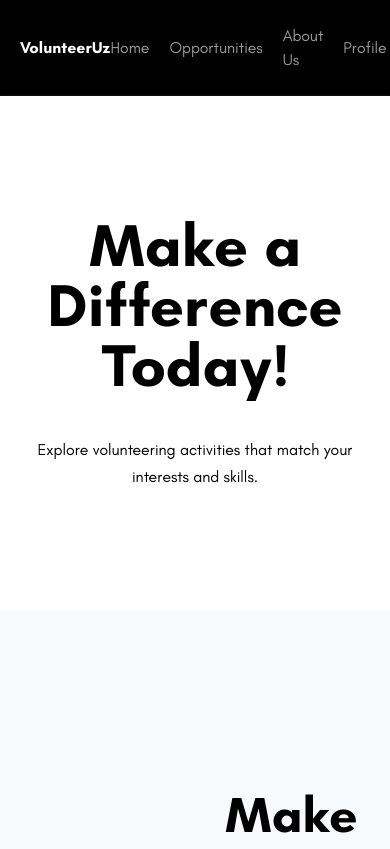
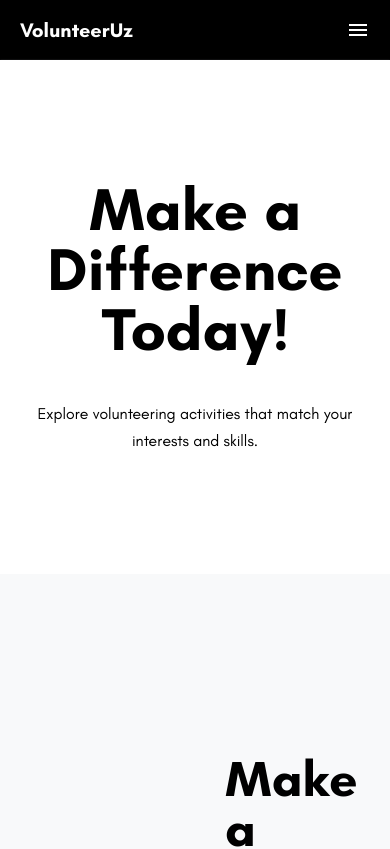
Before and after one commit to Digitals-Group/wematch, a React (Vite) app: page / in a window 390 px wide. Shown: the top 849 px of the page. Built offline with nearby package versions, Linux system fonts and the light colour scheme.

Commit message:
header responsive done

```diff
--- a/package.json
+++ b/package.json
@@ -13,6 +13,7 @@
     "axios": "^1.8.2",
     "react": "^19.0.0",
     "react-dom": "^19.0.0",
+    "react-icons": "^5.5.0",
     "react-router-dom": "^7.3.0",
     "swiper": "^11.2.5"
   },
--- a/src/Layout/Header/Header.jsx
+++ b/src/Layout/Header/Header.jsx
@@ -1,44 +1,60 @@
-import React from "react";
+import React, { useState } from "react";
 import { Link } from "react-router-dom";
+import { IoMdClose } from "react-icons/io";
+import { IoMdMenu } from "react-icons/io";
 
 const Header = () => {
+  const [isOpen, setIsOpen] = useState(false);
+
   const navLinks = [
-    {
-      name: "Home",
-      to: "/",
-    },
-    {
-      name: "Opportunities",
-      to: "/opportunity",
-    },
-    {
-      name: "About Us",
-      to: "/aboutus",
-    },
-    {
-      name: "Profile",
-      to: "/profile",
-    },
+    { name: "Home", to: "/" },
+    { name: "Opportunities", to: "/opportunity" },
+    { name: "About Us", to: "/aboutus" },
+    { name: "Profile", to: "/profile" },
   ];
+
   return (
-    <header className="bg-black py-6">
-      <div className="max-w-[1336px] w-full mx-auto px-[20px]">
-        <div className="flex items-center justify-between">
-          <Link className="text-white font-bold text-4 " to={"/"}>
-            VolunteerUz
-          </Link>
+    <header className="bg-black py-4">
+      <div className="max-w-[1336px] w-full mx-auto px-5 flex items-center justify-between">
+        <Link className="text-white font-bold text-xl" to={"/"}>
+          VolunteerUz
+        </Link>
 
-          <ul className="flex items-center gap-[20px]">
-            {navLinks?.map((link) => (
+        <button
+          className="text-white md:hidden"
+          onClick={() => setIsOpen(!isOpen)}
+        >
+          {isOpen ? <IoMdClose className="w-6 h-6" /> : <IoMdMenu className="w-6 h-6" />}
+        </button>
+
+        <ul className="hidden md:flex items-center gap-6">
+          {navLinks.map((link) => (
+            <li key={link.name}>
+              <Link className="text-[#FFFFFF99] font-inter" to={link.to}>
+                {link.name}
+              </Link>
+            </li>
+          ))}
+        </ul>
+      </div>
+
+      {isOpen && (
+        <div className="md:hidden absolute top-16 left-0 w-full bg-black p-5 shadow-lg">
+          <ul className="flex flex-col gap-4">
+            {navLinks.map((link) => (
               <li key={link.name}>
-                <Link className="text-[#FFFFFF99] font-inter" to={link?.to}>
-                  {link?.name}
+                <Link
+                  className="text-white block p-2"
+                  to={link.to}
+                  onClick={() => setIsOpen(false)}
+                >
+                  {link.name}
                 </Link>
               </li>
             ))}
           </ul>
         </div>
-      </div>
+      )}
     </header>
   );
 };
```
Also changed, not shown: 1 other file (tests, documents, lock files or other folders).
